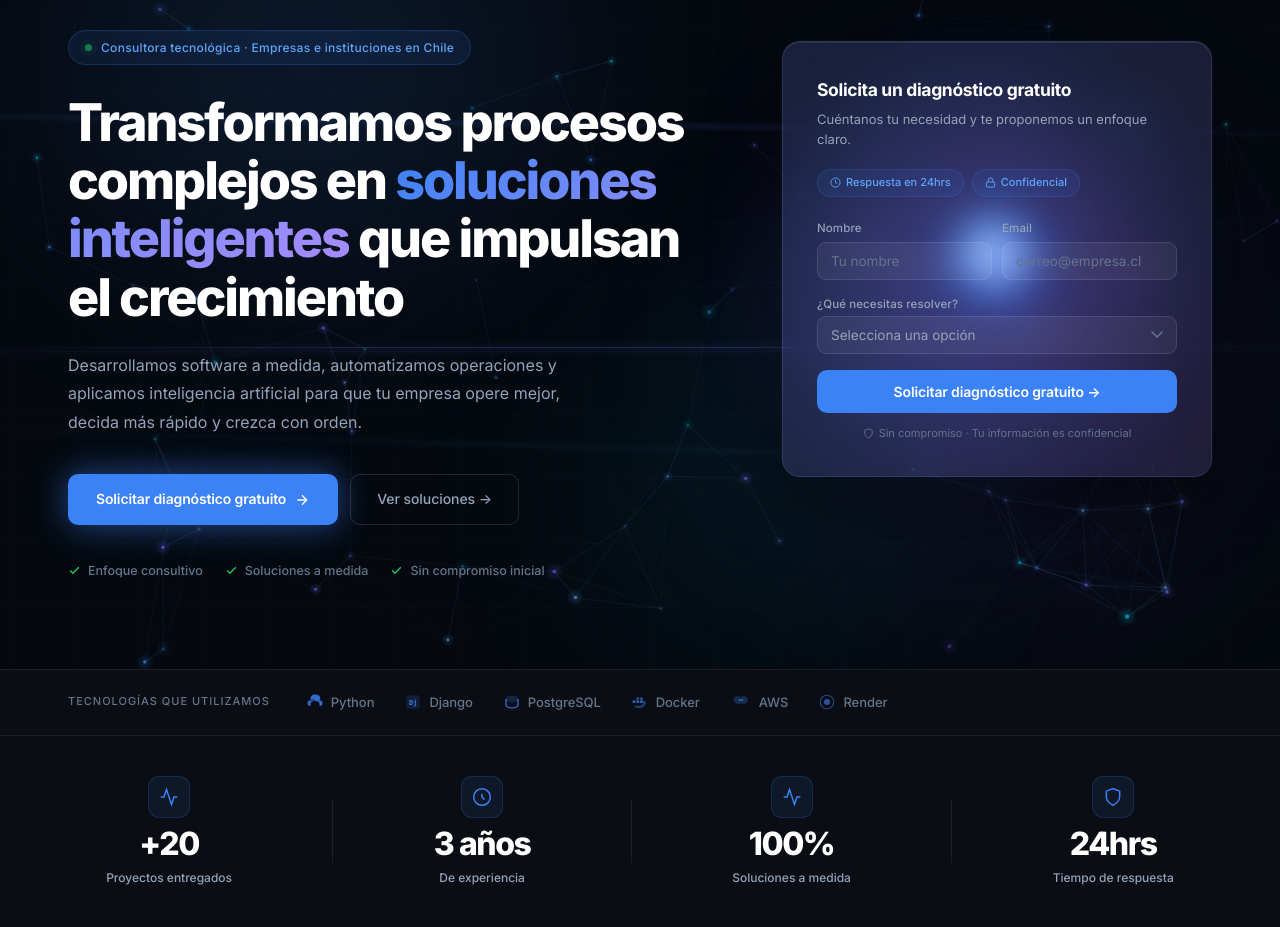
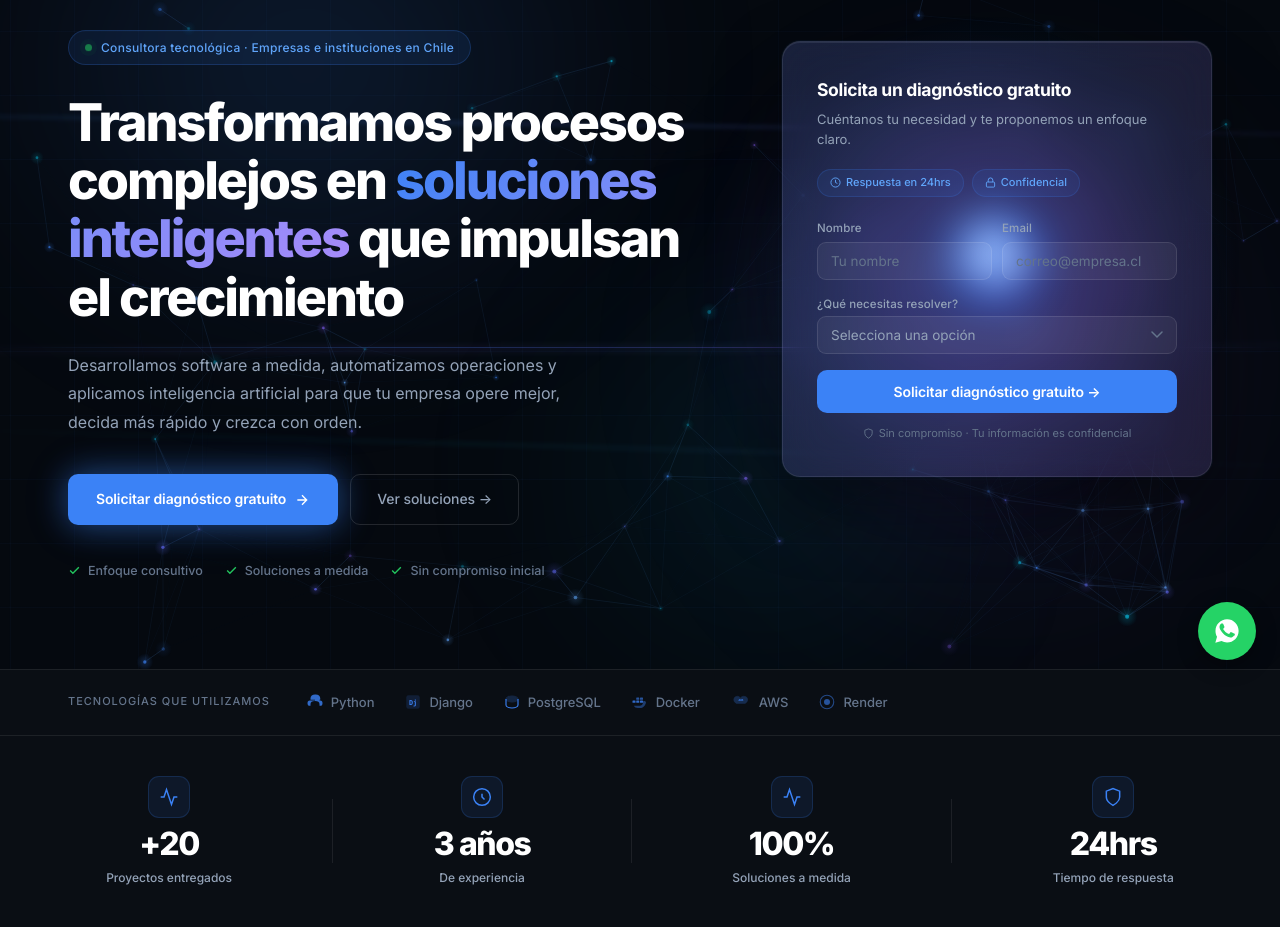
Before and after one commit to cmoscoso25/idsdigital, a Django app: page / in a window 1280 px wide. Shown: the part 116-1043 px from the top of the page. Run offline with Django 5.2, Linux system fonts and the light colour scheme.

Commit message:
feat(landing): botón flotante de WhatsApp
Añade un botón flotante (esquina inferior derecha) en la landing
principal con enlace directo a wa.me y mensaje precargado.

```diff
--- a/static/css/public.css
+++ b/static/css/public.css
@@ -1507,6 +1507,30 @@ body {
 .landing-page .footer-copy {
   font-size: 12px;
   color: var(--lp-dim);
+}
+
+/* ─────────────────────────────────────────
+   BOTÓN FLOTANTE — WHATSAPP
+   ───────────────────────────────────────── */
+
+.landing-page .whatsapp-float {
+  position: fixed;
+  right: 24px;
+  bottom: 24px;
+  width: 58px;
+  height: 58px;
+  background: #25d366;
+  border-radius: 50%;
+  display: flex;
+  align-items: center;
+  justify-content: center;
+  box-shadow: 0 6px 20px rgba(0,0,0,0.35);
+  z-index: 999;
+  transition: transform 0.2s ease, box-shadow 0.2s ease;
+}
+.landing-page .whatsapp-float:hover {
+  transform: scale(1.08);
+  box-shadow: 0 8px 26px rgba(0,0,0,0.45);
 }
 
 /* ─────────────────────────────────────────
@@ -1530,6 +1554,7 @@ body {
   .landing-page .section-title { font-size: 28px; }
   .landing-page .cta-final h2 { font-size: 30px; }
   .landing-page .footer-links { display: none; }
+  .landing-page .whatsapp-float { right: 16px; bottom: 16px; width: 52px; height: 52px; }
 }
 
 /* Mobile */
--- a/templates/public/landing.html
+++ b/templates/public/landing.html
@@ -899,6 +899,15 @@
     </div>
   </footer>
 
+  <a href="https://wa.me/56942907580?text=Hola%2C%20quiero%20conversar%20sobre%20una%20soluci%C3%B3n%20digital%20para%20mi%20empresa"
+     class="whatsapp-float"
+     target="_blank"
+     rel="noopener noreferrer"
+     aria-label="Escribir por WhatsApp a IDS Digital">
+    <svg width="28" height="28" viewBox="0 0 24 24" fill="none" aria-hidden="true">
+      <path d="M12.04 2C6.58 2 2.13 6.45 2.13 11.91c0 1.75.46 3.45 1.32 4.95L2 22l5.25-1.38a9.9 9.9 0 0 0 4.79 1.22h.01c5.46 0 9.91-4.45 9.91-9.91 0-2.65-1.03-5.14-2.9-7.01A9.82 9.82 0 0 0 12.04 2Zm5.8 14.16c-.24.68-1.4 1.32-1.93 1.4-.5.08-1.11.11-1.79-.11a11.6 11.6 0 0 1-1.86-.7c-3.27-1.42-5.24-4.75-5.4-4.97-.16-.22-1.28-1.7-1.28-3.24s.8-2.3 1.09-2.61c.28-.31.62-.39.83-.39h.6c.19 0 .45-.02.7.55.26.6.87 2.09.95 2.24.08.15.13.33.02.53-.11.2-.16.33-.32.51-.16.18-.34.4-.48.54-.16.16-.33.33-.14.65.19.31.85 1.4 1.83 2.27 1.26 1.12 2.32 1.47 2.64 1.63.32.16.5.14.69-.07.19-.21.81-.94 1.03-1.26.22-.32.44-.27.74-.16.31.11 1.94.92 2.28 1.08.34.16.56.24.64.38.08.14.08.79-.16 1.47Z" fill="#ffffff"/>
+    </svg>
+  </a>
 
 <script>
 /* ══════════════════════════════════════════════════════════
```
